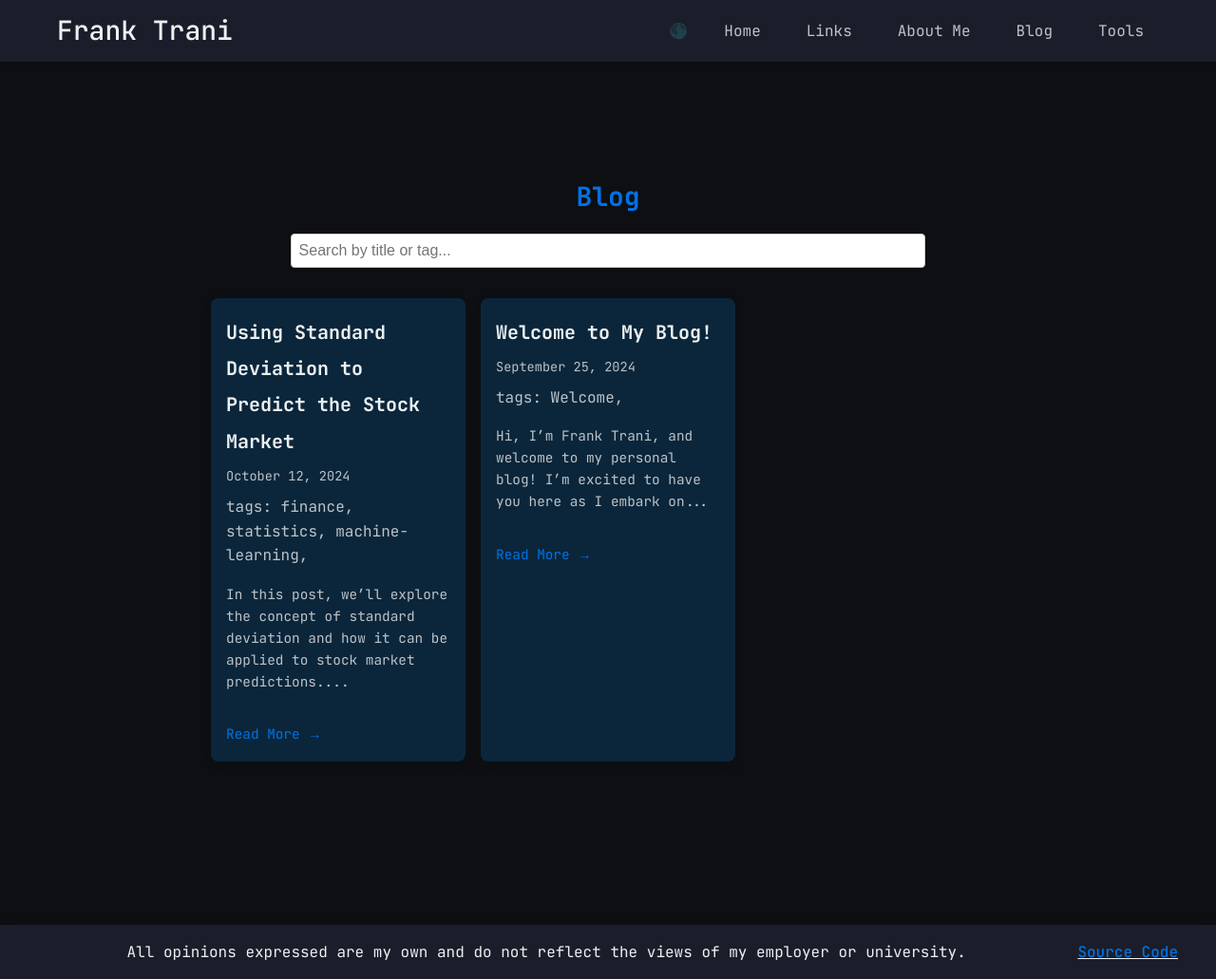
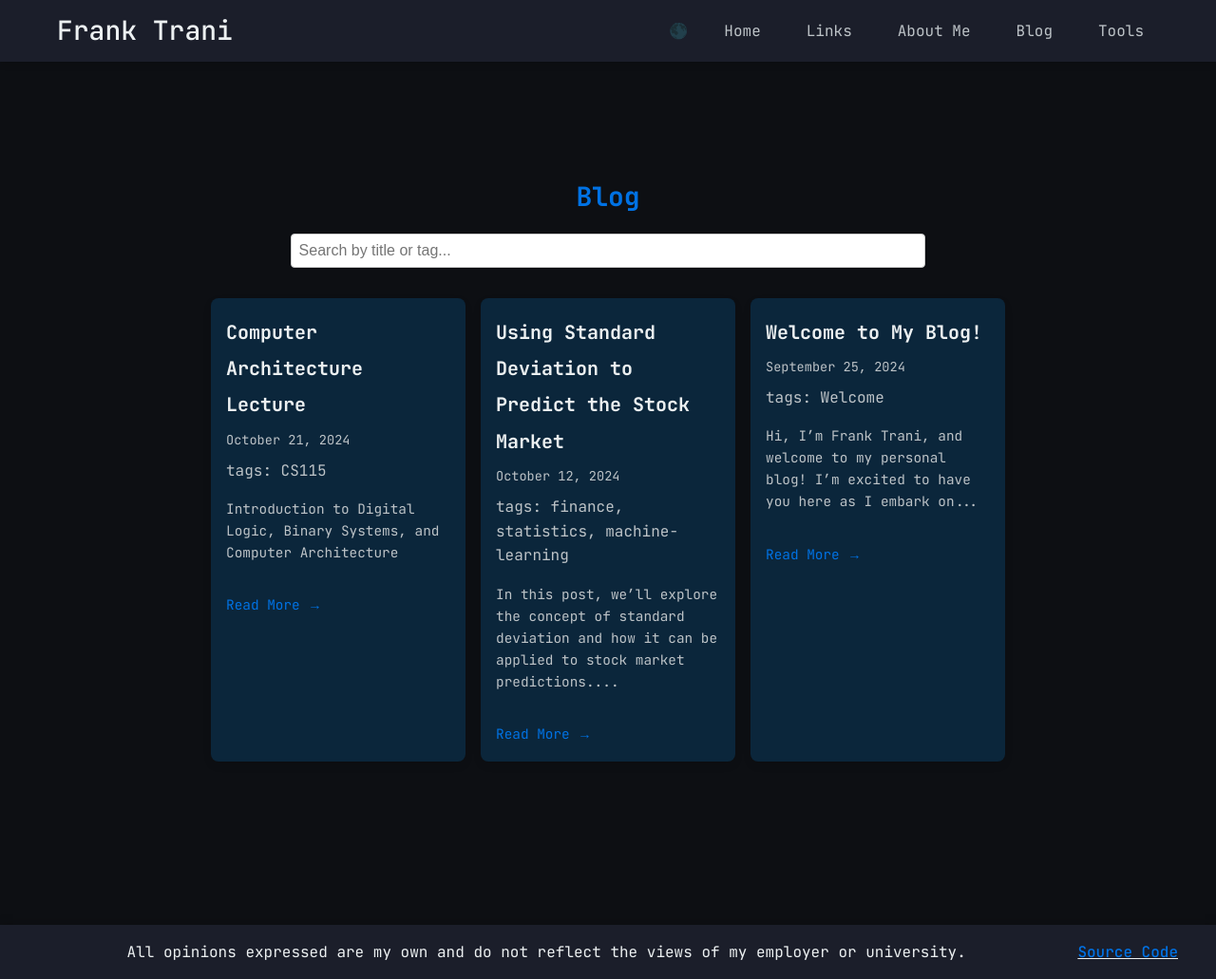
Before and after one commit to FrankTrani/FrankTrani.github.io, a Jekyll site: the page built from blog.html, in a window 1280 px wide and 1031 px high. Shown: the whole window at 95% size. Built offline with Jekyll 4.4.1, drawn with Linux system fonts in a browser that asks for light colours; some of the changed lines change nothing that is shown.

Commit message:
new post

````diff
--- a/_config.yml
+++ b/_config.yml
@@ -9,6 +9,8 @@ github_username:
 
 # Build settings
 markdown: kramdown
+kramdown:
+   math_engine: mathjax
 theme: minima
 plugins:
   - jekyll-feed
--- a/_layouts/default.html
+++ b/_layouts/default.html
@@ -18,8 +18,25 @@
       src="{{ '/scripts/script.js?v=1.0' | relative_url }}"
       defer
     ></script>
-    <script src="https://cdn.jsdelivr.net/npm/mathjax@3/es5/tex-mml-chtml.js"></script>
-
+    <script type="text/javascript">
+      window.MathJax = {
+        tex: {
+          inlineMath: [
+            ["$", "$"],
+            ["\\(", "\\)"],
+          ],
+          displayMath: [
+            ["$$", "$$"],
+            ["\\[", "\\]"],
+          ],
+        },
+      };
+    </script>
+    <script
+      type="text/javascript"
+      async
+      src="https://cdn.jsdelivr.net/npm/mathjax@3/es5/tex-mml-chtml.js"
+    ></script>
   </head>
 
   <body>
--- /dev/null
+++ b/_posts/2024-10-21-Computer-Architecture-Lecture.md
@@ -0,0 +1,392 @@
+---
+layout: post
+title: "Computer Architecture Lecture"
+date: 2024-10-21
+categories: CS115
+---
+
+## Introduction to Digital Logic, Binary Systems, and Computer Architecture
+
+In digital systems, everything comes down to 1s and 0s. Computers rely on **binary logic** to process data, make decisions, and perform calculations. At the heart of it all are **logic gates**, **memory elements**, and the architecture that governs how computers handle data, execute instructions, and communicate with other components. In this post, we'll explore binary numbers, machine architecture, the differences between types of computing systems, and the evolution of binary number representation in computers.
+
+---
+
+## Why Base 2 (Binary) Became the Foundation of Computing
+
+The **binary system (base-2)**, which uses only the digits 0 and 1, became the standard in computing for several reasons rooted in both practicality and simplicity.
+
+### 1. Simplicity of Electrical Circuits
+
+The binary system is particularly well-suited for electronic circuits because it only requires two states: **on** and **off**. These states are easily represented with electrical signals:
+
+- **0** can represent a low voltage or off state.
+- **1** can represent a high voltage or on state.
+
+This makes binary simple to implement in hardware using transistors, which act as switches. Early computers used vacuum tubes to represent binary states, but these were later replaced by transistors, which are smaller, faster, and more reliable.
+
+### 2. Binary Arithmetic
+
+The binary system also simplifies arithmetic operations, especially when implemented in hardware. Addition, subtraction, and multiplication are easily performed with binary numbers using simple logic gates like AND, OR, and XOR. This efficiency in arithmetic operations is crucial for computers, which need to perform millions of calculations per second.
+
+### 3. Historical Origins
+
+The use of the binary system in computing can be traced back to **Gottfried Wilhelm Leibniz**, a German mathematician and philosopher. In 1703, he proposed the use of binary numbers in arithmetic as a universal language that could represent any number or idea. However, it wasn’t until the 20th century, with the development of electronic computers, that the binary system became a practical foundation for computing.
+
+---
+
+## Binary Arithmetic and Negative Numbers
+
+As computers evolved, it became necessary to not only represent positive integers but also **negative numbers**. In binary, representing positive numbers is straightforward, but negative numbers posed a challenge. Early computers experimented with several methods to handle negative numbers, including **sign-magnitude representation**, **1’s complement**, and **2’s complement**.
+
+### Sign-Magnitude Representation
+
+In **sign-magnitude representation**, the leftmost bit (most significant bit) represents the **sign** of the number, and the remaining bits represent the **magnitude** (absolute value) of the number.
+
+- **0** in the leftmost bit indicates a positive number.
+- **1** in the leftmost bit indicates a negative number.
+
+For example, in an 8-bit system:
+- **+5** would be represented as `00000101`
+- **-5** would be represented as `10000101`
+
+While this method is intuitive, it has two major problems:
+1. **Two Representations of Zero**: There is a **positive zero** (`00000000`) and a **negative zero** (`10000000`), which creates ambiguity.
+2. **Complex Arithmetic**: Performing arithmetic with sign-magnitude numbers is inefficient because the sign bit has to be handled separately from the magnitude, complicating hardware design.
+
+To address these issues, two better methods were developed: **1's complement** and **2's complement**.
+
+---
+
+## 1’s Complement Representation
+
+**1’s complement** is an early method for representing negative numbers in binary. In this system, negative numbers are represented by inverting (or complementing) all the bits of their positive counterpart. For example:
+
+- To represent **-5** in 1's complement, first write the binary representation of **+5**: `00000101`
+- Then, invert all the bits: `11111010` (this is -5 in 1's complement).
+
+### Properties of 1's Complement:
+- **Inversion**: Negative numbers are formed by flipping the bits of the positive number.
+- **Two Representations of Zero**: Like sign-magnitude, 1’s complement has two representations of zero:
+  - Positive zero: `00000000`
+  - Negative zero: `11111111`
+
+#### Addition and Subtraction in 1's Complement
+
+1’s complement arithmetic has some complications when it comes to addition. If the result of adding two numbers produces an overflow (a carry out of the leftmost bit), you must **add the overflow bit back** to the result.
+
+Example:
+```
+  0011  (3 in decimal)
++ 1100  (-3 in decimal, 1's complement form)
+--------
+  1111  (0 in decimal, after adding overflow bit)
+```
+
+### Limitations of 1's Complement:
+- **Ambiguous Zero**: Having both positive and negative zeros creates ambiguity.
+- **Complex Arithmetic**: The need to handle carry-over bits in addition makes the hardware implementation of arithmetic more complex.
+
+Because of these limitations, 1’s complement was largely replaced by **2’s complement**, which is still used in modern computers today.
+
+---
+
+## 2’s Complement Representation
+
+**2’s complement** is the most widely used method for representing signed integers in modern computers. It solves the problems of sign-magnitude and 1’s complement by offering a more efficient and unambiguous way to represent negative numbers.
+
+### How 2's Complement Works:
+To find the 2’s complement of a number:
+1. **Invert all the bits** (same as 1's complement).
+2. **Add 1** to the result.
+
+For example, to represent **-5** in 2’s complement:
+1. Start with the binary representation of **+5**: `00000101`
+2. Invert the bits: `11111010` (this is the 1's complement of 5)
+3. Add 1 to the result: `11111011`
+
+So, **-5** in 2’s complement is `11111011`.
+
+### Advantages of 2’s Complement:
+
+1. **Single Representation of Zero**: Unlike 1’s complement, 2’s complement has only one representation of zero (`00000000`), which simplifies arithmetic.
+
+2. **Simple Arithmetic**: Adding and subtracting numbers in 2’s complement is simpler and faster for computers. There’s no need to handle carry bits separately, as the overflow is discarded naturally in binary addition.
+
+3. **Automatic Negation**: Taking the 2’s complement of a number automatically gives you its negative counterpart, making negation straightforward.
+
+#### Example of 2's Complement Arithmetic:
+
+```
+  00000110  (6 in decimal)
++ 11111101  (-3 in decimal, 2's complement form)
+------------
+  00000011  (3 in decimal)
+```
+
+As you can see, 2’s complement handles negative numbers seamlessly during arithmetic operations, making it ideal for hardware implementation.
+
+---
+
+## Why 2’s Complement is Used in Modern Systems
+
+**2’s complement** became the standard for representing signed integers in computers for several reasons:
+
+- **Simplified Arithmetic**: With 2’s complement, addition and subtraction can be performed using the same binary addition circuit, which simplifies hardware design.
+- **Efficient Use of Bits**: It allows for a wide range of positive and negative numbers to be represented using a fixed number of bits.
+- **No Ambiguous Zero**: Unlike sign-magnitude and 1’s complement, 2’s complement has only one representation for zero, which eliminates ambiguity and simplifies the design of arithmetic units.
+
+---
+
+## Logic Gates Overview
+
+### 1. NOT Gate
+
+The **NOT gate** is the simplest type of logic gate. It takes one input and produces an inverted output. If the input is 1, the output will be 0, and vice versa.
+
+#### Truth Table:
+
+| Input (x) | Output ($\neg$ x) |
+|-----------|-------------------|
+| 0         | 1                 |
+| 1         | 0                 |
+
+---
+
+### 2. AND Gate
+
+An **AND gate** produces an output of 1 only when both of its inputs are 1.
+
+#### Truth Table:
+
+| x | y | AND (x * y) |
+|---|---|-------------|
+| 0 | 0 | 0           |
+| 0 | 1 | 0           |
+| 1 | 0 | 0           |
+| 1 | 1 | 1           |
+
+---
+
+### 3. OR Gate
+
+The **OR gate** produces an output of 1 if at least one of its inputs is 1. If both inputs are 0, the output is 0.
+
+#### Truth Table:
+
+| x | y | OR (x + y) |
+|---|---|------------|
+| 0 | 0 | 0          |
+| 0 | 1 | 1          |
+| 1 | 0 | 1          |
+| 1 | 1 | 1          |
+
+---
+
+### 4. XOR Gate (Exclusive OR)
+
+The **XOR gate** produces an output of 1 if its inputs are different. If both inputs are the same, the output is 0.
+
+#### Truth Table:
+
+| x | y | XOR (x ⊕ y) |
+|---|---|-------------|
+| 0 | 0 | 0           |
+| 0 | 1 | 1           |
+| 1 | 0 |
+
+ 1           |
+| 1 | 1 | 0           |
+
+---
+
+## De Morgan's Laws: Simplifying Logic
+
+De Morgan’s laws are important rules in Boolean algebra that show how the NOT operation interacts with AND and OR gates. These laws are crucial for simplifying logic expressions and designing digital circuits.
+
+### 1. First Law
+
+The negation of an OR operation is equivalent to the AND of the negations:
+
+$$ \neg (x + y) = \neg x \times \neg y $$
+
+### 2. Second Law
+
+The negation of an AND operation is equivalent to the OR of the negations:
+
+$$ \neg (x \times y) = \neg x + \neg y $$
+
+---
+
+## Advanced Logic Gates
+
+### 1. NAND Gate
+
+A **NAND gate** is the opposite of an AND gate. It produces a low output (0) only when both of its inputs are high (1). Otherwise, it outputs 1.
+
+#### Truth Table:
+
+| x | y | NAND (x, y) |
+|---|---|-------------|
+| 0 | 0 | 1           |
+| 0 | 1 | 1           |
+| 1 | 0 | 1           |
+| 1 | 1 | 0           |
+
+---
+
+### 2. NOR Gate
+
+A **NOR gate** is the opposite of an OR gate. It produces a high output (1) only when both inputs are low (0).
+
+#### Truth Table:
+
+| x | y | NOR (x, y) |
+|---|---|------------|
+| 0 | 0 | 1          |
+| 0 | 1 | 0          |
+| 1 | 0 | 0          |
+| 1 | 1 | 0          |
+
+---
+
+## Memory Elements: Latches and Flip-Flops
+
+### 1. SR Latch (Set-Reset Latch)
+
+An **SR latch** is a simple memory device built using NAND or NOR gates. It has two inputs: Set (S) and Reset (R), and two outputs: Q and Q-bar ($\neg Q$). The SR latch stores one bit of data.
+
+#### Truth Table for NAND-based SR Latch:
+
+| S | R | Q (next state) | Description       |
+|---|---|----------------|-------------------|
+| 0 | 0 | Invalid        | Undefined state   |
+| 0 | 1 | 0              | Reset state       |
+| 1 | 0 | 1              | Set state         |
+| 1 | 1 | Q (previous)   | Hold previous state |
+
+---
+
+### 2. D Latch (Data Latch)
+
+A **D latch** is a modified SR latch with only one input, called **D (Data)**, and a clock signal **C**. It ensures that the latch does not enter an invalid state.
+
+#### Truth Table for D Latch:
+
+| C (Clock) | D (Data) | Q (Output) | $\neg Q$ (Inverted Output) |
+|-----------|----------|------------|----------------------------|
+| 0         | X        | Q (previous) | $\neg Q$ (previous)        |
+| 1         | 0        | 0          | 1                          |
+| 1         | 1        | 1          | 0                          |
+
+---
+
+### 3. Flip-Flops
+
+A **flip-flop** is similar to a latch but is edge-triggered, meaning it changes state only at the rising or falling edge of a clock signal. Flip-flops are essential in sequential circuits, where data needs to be synchronized with a clock.
+
+---
+
+## Computer Architecture: How Machines Differ
+
+**Computer architecture** refers to the design and structure of a computer system. Different architectures handle data, instructions, and memory in various ways. Let’s explore some important types of architectures and their characteristics.
+
+### 1. Von Neumann Architecture
+
+The **Von Neumann architecture**, named after John von Neumann, is the most widely used architecture in modern computers. It consists of:
+
+- **Central Processing Unit (CPU)**: The brain of the computer that performs calculations and executes instructions.
+- **Memory**: Stores data and instructions.
+- **Input/Output (I/O)**: Handles communication between the computer and the external world.
+- **Control Unit**: Directs the operation of the processor.
+- **Data Bus**: Transfers data between the CPU, memory, and I/O devices.
+
+### 2. Harvard Architecture
+
+In contrast, the **Harvard architecture** separates memory for data and instructions. This allows the CPU to access data and instructions simultaneously, improving performance.
+
+### 3. RISC vs. CISC Architectures
+
+#### RISC (Reduced Instruction Set Computer)
+- **Simple instructions** that execute in a single clock cycle.
+- **Fewer instructions**, but optimized for performance.
+- Commonly used in modern processors like ARM, which is widely used in mobile devices and embedded systems.
+
+#### CISC (Complex Instruction Set Computer)
+- **More complex instructions** that may take multiple clock cycles to execute.
+- **More powerful instructions**, designed to perform complex operations in fewer lines of assembly code.
+- **Intel x86** processors are an example of CISC architecture, used in most desktop and laptop computers.
+
+### 4. Multicore Processors
+
+Modern computers often feature **multicore processors**, where multiple CPU cores are integrated into a single chip. Each core can handle its own thread, allowing the processor to perform multiple tasks in parallel. This improves the overall performance of the system, especially in **multithreaded** applications like gaming or video editing.
+
+---
+
+## Machine Language and Assembly Language
+
+At the lowest level, computers understand only **machine language**, which consists of binary instructions (0s and 1s). Each instruction tells the CPU to perform a specific operation, such as moving data, adding numbers, or jumping to a different part of the program.
+
+### Machine Language
+
+Machine language instructions are directly executed by the CPU. They consist of **opcodes** (operation codes) that specify the operation, and **operands** that provide the data.
+
+### Assembly Language
+
+**Assembly language** is a human-readable representation of machine language. Instead of writing binary instructions, assembly language uses **mnemonics** to represent operations.
+
+---
+
+## Memory Hierarchy and Storage
+
+Modern computer systems use a **memory hierarchy** to manage data efficiently. Memory is categorized based on speed, size, and proximity to the CPU:
+
+### 1. Registers
+
+- **Fastest memory** directly inside the CPU.
+- Stores small amounts of data (e.g., the result of a calculation).
+
+### 2. Cache Memory
+
+- **Very fast memory**, but smaller than main memory (RAM).
+- Located close to the CPU to reduce the time it takes to access frequently used data.
+
+### 3. Main Memory (RAM)
+
+- **Larger but slower** than cache.
+- Used to store data and instructions that the CPU needs to access frequently.
+
+### 4. Secondary Storage (Hard Drives, SSDs)
+
+- **Largest and slowest** form of memory.
+- Used for long-term data storage, including files, programs, and the operating system.
+
+---
+
+## Key Differences Between Machines
+
+The architecture of computers can vary significantly depending on the type of machine:
+
+### 1. Personal Computers (PCs)
+
+- **Desktop and Laptop Computers**: Typically use **CISC (x86)** processors like Intel and AMD.
+- **General Purpose**: Designed to run a wide range of applications.
+
+### 2. Servers
+
+- **High-Performance Machines**: Designed for processing multiple tasks simultaneously.
+- **Large Storage and RAM**: Optimized for handling vast amounts of data and network traffic.
+
+### 3. Embedded Systems
+
+- **RISC-Based**: Often use **ARM processors**.
+- **Specialized Functions**: Found in devices like smartphones, routers, and appliances. These systems are optimized for power efficiency and specific tasks.
+
+### 4. Supercomputers
+
+- **Highly Parallel Architecture**: Supercomputers are designed for massive computation tasks, often using thousands of processors to perform complex calculations in parallel.
+
+---
+
+## Summary
+
+In this post, we covered the foundation of modern computing, including the use of binary numbers, logic gates, and memory elements. We explored how negative numbers are represented using 1’s complement and 2’s complement, and why 2’s complement is the standard in modern systems. We also delved into the architecture of different machines, ranging from personal computers to supercomputers. Understanding these foundational concepts is essential for understanding how computers work at the most basic level, and how these principles are applied in modern computer systems.
--- a/blog.html
+++ b/blog.html
@@ -28,10 +28,11 @@ permalink: /blog/
       </h2>
       <p class="post-date">{{ post.date | date: "%B %d, %Y" }}</p>
 
-      <!-- Tags Section -->
       <div class="post-tags">
         tags: {% for tag in post.categories %}
-        <span class="tag"> {{ tag }},</span>
+        <span class="tag"
+          >{{ tag }}{% unless forloop.last %},{% endunless %}</span
+        >
         {% endfor %}
       </div>
 
````
